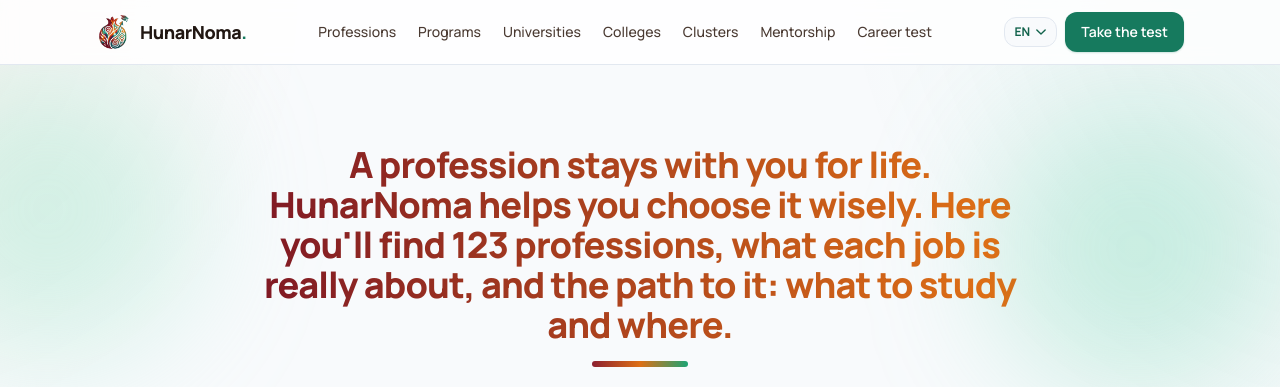
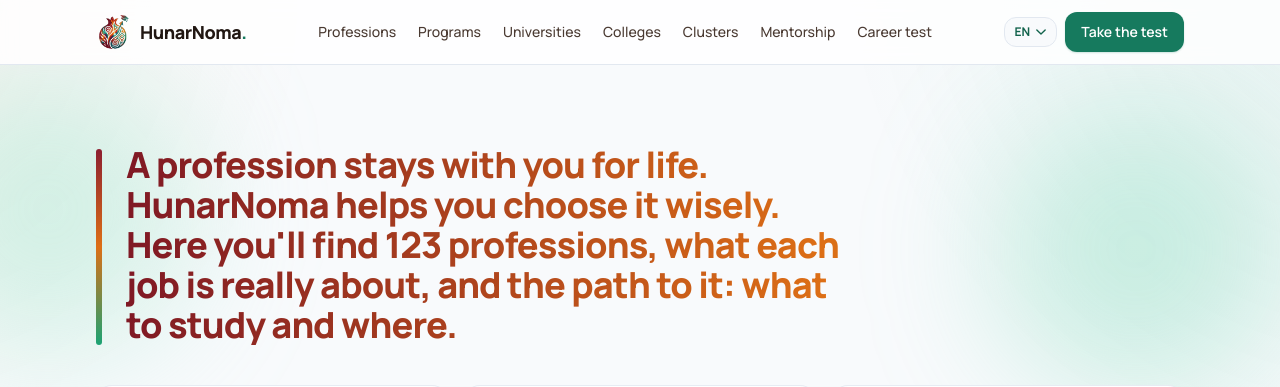
Before and after one commit to usmonovsomon/hunarnoma, a Next.js app: page /en in a window 1280 px wide. Shown: the top 387 px of the page. Built offline with nearby package versions, Linux system fonts and the light colour scheme.

Commit message:
style: left-align hero motto with a gradient accent bar
Swap the centered text + underline treatment for a left-aligned quote
with a vertical wine-to-brand gradient bar running beside it.

```diff
--- a/app/[locale]/page.tsx
+++ b/app/[locale]/page.tsx
@@ -50,11 +50,11 @@ export default function Home({ params }: { params: { locale: string } }) {
         <div className="blob right-0 top-10 h-72 w-72 bg-brand-300/30" />
         <div className="container-page relative py-14 sm:py-20">
           <h1 className="sr-only">{d.site.titleDefault}</h1>
-          <div className="mx-auto mb-8 max-w-3xl text-center">
+          <div className="mb-10 flex max-w-3xl gap-4 sm:gap-6">
+            <div className="mt-1 w-1 shrink-0 rounded-full bg-gradient-to-b from-wine-500 via-ember-500 to-brand-500 sm:w-1.5" />
             <p className="gradient-text-flow text-2xl font-extrabold leading-tight tracking-tight sm:text-3xl lg:text-4xl">
               {MOTTO[locale]}
             </p>
-            <div className="mx-auto mt-4 h-1.5 w-24 rounded-full bg-gradient-to-r from-wine-500 via-ember-500 to-brand-500" />
           </div>
           <div className="mb-10 grid gap-4 sm:grid-cols-3">
             {steps.map((s) => (
```
